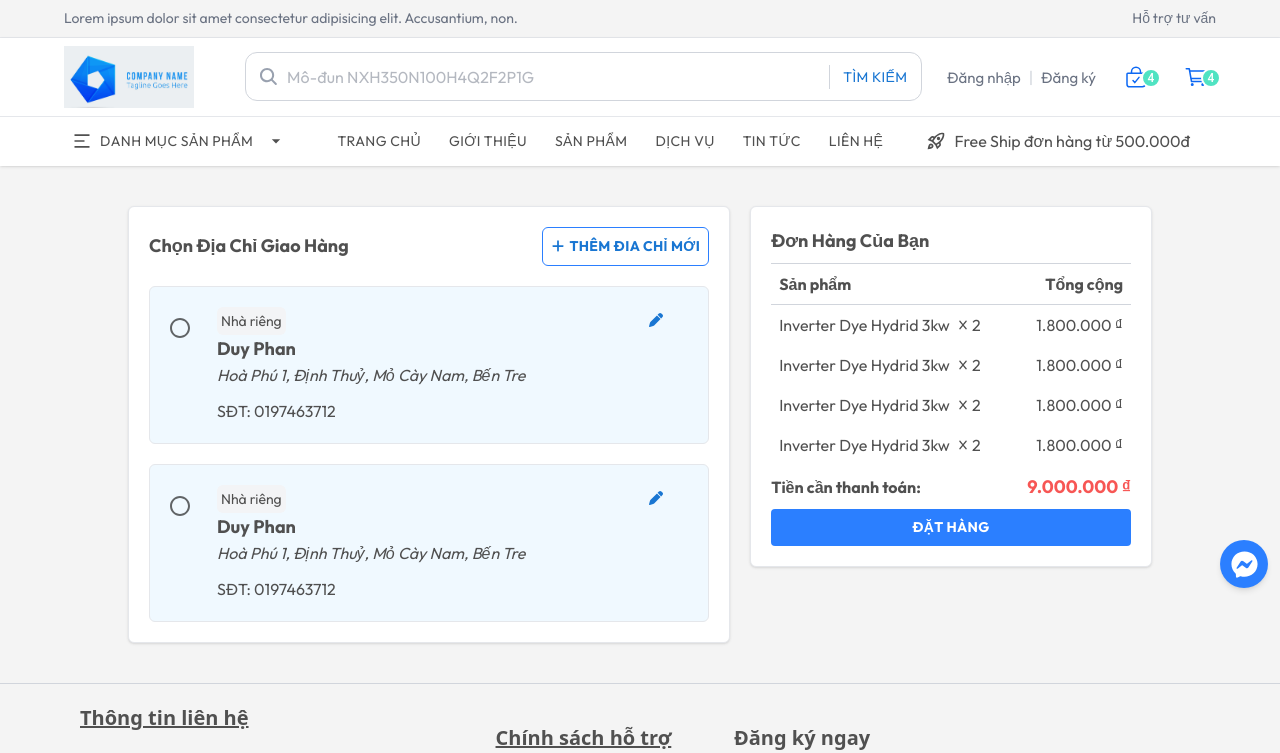
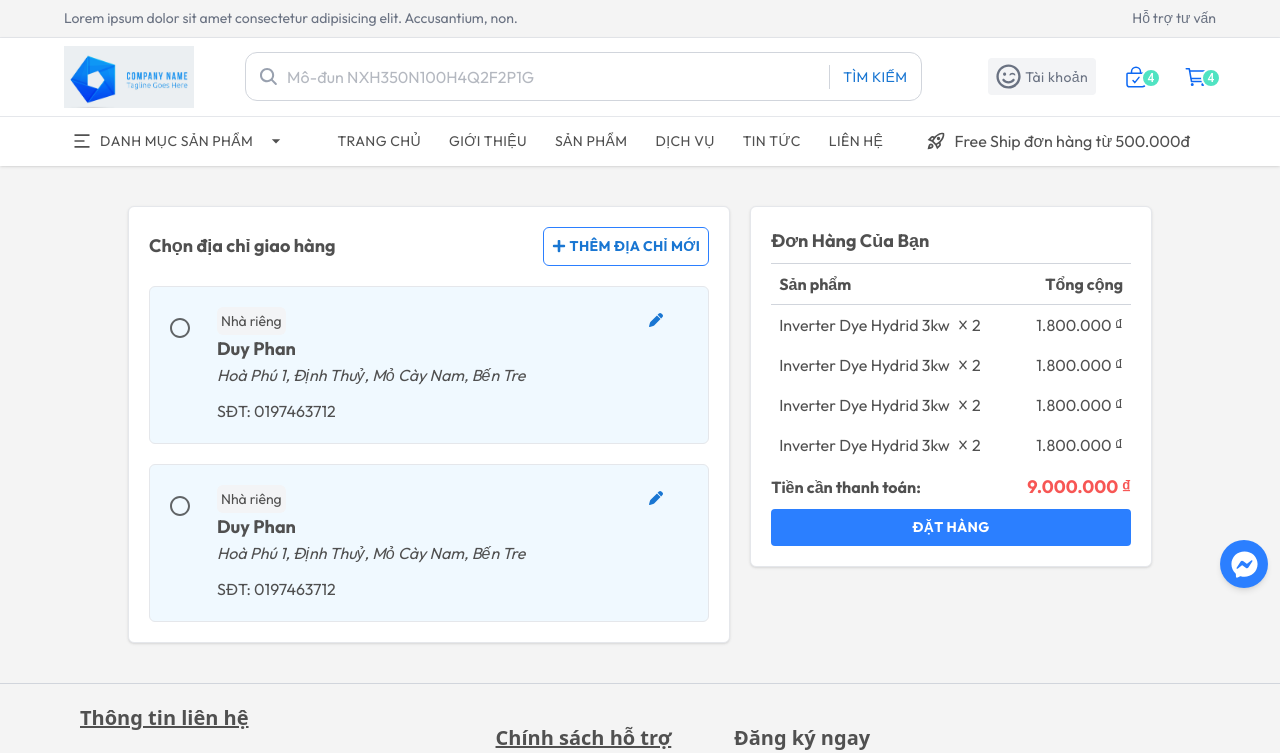
Before and after one commit to duyphan2501/mern-ecommerce-electronic-devices, a React (Vite) app: page /checkout in a window 1280 px wide. Shown: the top 753 px of the page. Built offline with nearby package versions, Linux system fonts and the light colour scheme.

Commit message:
Address tab

```diff
--- /dev/null
+++ b/src/components/AddressList.jsx
@@ -0,0 +1,43 @@
+import AddressForm from "./AddressForm";
+import AddressCard from "./AddressCard";
+import { Button } from "@mui/material";
+import { FaPlus } from "react-icons/fa";
+import { useContext, useState } from "react";
+import MyContext from "../Context/MyContext";
+
+const AddressList = ({ title, address }) => {
+  const { isOpenAddrFrm, openAddrFrm } = useContext(MyContext);
+  const [selectedId, setSelectedId] = useState(null);
+
+  const handleSelect = (id) => {
+    setSelectedId(id);
+  };
+
+  return (
+    <div>
+      <div className="flex items-center justify-between">
+        <h4 className="text-lg font-bold">{title}</h4>
+        <Button
+          className="!gap-1 !bg-white !border-1 !font-semibold  !border-blue-500 !rounded-md"
+          onClick={openAddrFrm}
+        >
+          <FaPlus />
+          Thêm địa chỉ mới
+        </Button>
+      </div>
+      <div className="mt-5 space-y-5">
+        {address.map((addr) => (
+          <AddressCard
+            key={addr.id}
+            address={addr}
+            selected={selectedId === addr.id}
+            onSelect={() => handleSelect(addr.id)}
+          />
+        ))}
+        {isOpenAddrFrm && <AddressForm />}
+      </div>
+    </div>
+  );
+};
+
+export default AddressList;
--- a/src/components/CartDrawer.jsx
+++ b/src/components/CartDrawer.jsx
@@ -107,7 +107,7 @@ const CartDrawer = () => {
               <Button
                 component={Link}
                 to={"/cart"}
-                className="!w-full !py-3 !bg-blue-500 !text-white !font-sans !font-bold hover:!bg-black"
+                className="!w-full !py-3 !bg-blue-500 !text-white !font-bold hover:!bg-black"
                 onClick={closeCart}
               >
                 Xem Giỏ Hàng
@@ -115,7 +115,7 @@ const CartDrawer = () => {
               <Button
                 component={Link}
                 to={"/checkout"}
-                className="!w-full !py-3 !bg-white !text-blue-500 !border-2 !border-blue-500 !font-sans !font-bold hover:!bg-black hover:!text-white hover:!border-black"
+                className="!w-full !py-3 !bg-white !text-blue-500 !border-2 !border-blue-500 !font-bold hover:!bg-black hover:!text-white hover:!border-black"
                 onClick={closeCart}
               >
                 CheckOut
--- a/src/components/Header.jsx
+++ b/src/components/Header.jsx
@@ -23,7 +23,8 @@ const StyledBadge = styled(Badge)(({ theme }) => ({
 }));
 
 const Header = () => {
-  const { isLogin } = useContext(MyContext);
+  const  isLogin  = true;
+
   const [anchorEl, setAnchorEl] = useState(null);
   const openProfile = Boolean(anchorEl);
   const handleClick = (event) => {
--- a/src/components/MyAccount/Address.jsx
+++ b/src/components/MyAccount/Address.jsx
@@ -1,8 +1,33 @@
+import AddressList from "../AddressList";
 
+const addresses = [
+  {
+    id: 0,
+    type: "Nhà riêng",
+    name: "Duy Phan",
+    address: "Hoà Phú 1",
+    village: "Định Thuỷ",
+    district: "Mỏ Cày Nam",
+    province: "Bến Tre",
+    phone: "0197463712",
+  },
+  {
+    id: 1,
+    type: "Nhà riêng",
+    name: "Duy Phan",
+    address: "Hoà Phú 1",
+    village: "Định Thuỷ",
+    district: "Mỏ Cày Nam",
+    province: "Bến Tre",
+    phone: "0197463712",
+  },
+];
 const Address = () => {
   return (
-    <div className="bg-white rounded-md border border-gray-200 shadow p-5">Address</div>
-  )
-}
+    <div className="bg-white rounded-md border border-gray-200 shadow p-5">
+      <AddressList title={"Sổ địa chỉ"} address={addresses}/>
+    </div>
+  );
+};
 
-export default Address
+export default Address;
--- a/src/components/MyAccount/Order.jsx
+++ b/src/components/MyAccount/Order.jsx
@@ -1,4 +1,3 @@
-import React from "react";
 
 const Order = () => {
   return (
--- a/src/pages/ChangePassword.jsx
+++ b/src/pages/ChangePassword.jsx
@@ -126,7 +126,7 @@ const ChangePassword = () => {
             <div className="mt-4">
               <PasswordStrength password={password}/>
               <Button
-                className="!py-2 !bg-blue-500 !text-white !font-bold !font-sans !w-full !mt-4"
+                className="!py-2 !bg-blue-500 !text-white !font-bold !w-full !mt-4"
                 type="submit"
               >
                 Đổi mật khẩu
--- a/src/pages/Checkout.jsx
+++ b/src/pages/Checkout.jsx
@@ -1,11 +1,12 @@
 import { Button } from "@mui/material";
-import { FaPlus } from "react-icons/fa6";
+import { FaPlus } from "react-icons/fa";
 import AddressCard from "../components/AddressCard";
 import CheckoutItem from "../components/CheckoutItem";
 import formatMoney from "../utils/MoneyFormat";
 import { useContext, useState } from "react";
 import MyContext from "../Context/MyContext";
 import AddressForm from "../components/AddressForm";
+import AddressList from "../components/AddressList";
 
 const addresses = [
   {
@@ -92,27 +93,7 @@ const Checkout = () => {
       <div className="2xl:w-7/10 xl:w-8/10 lg:w-9/10 sm:w-9/10">
         <div className="lg:flex gap-5">
           <div className="lg:w-3/5 bg-white rounded-md border-[1px] border-gray-200 shadow p-5 h-fit">
-            <div className="flex justify-between items-center">
-              <h4 className="capitalize font-semibold text-lg">
-                Chọn địa chỉ giao hàng
-              </h4>
-              <div className="">
-                <Button className="!gap-1 !bg-white !border-1 !font-semibold  !border-blue-500 !rounded-md" onClick={openAddrFrm}>
-                  <FaPlus />
-                  Thêm đia chỉ mới
-                </Button>
-              </div>
-            </div>
-            <div className="mt-5 space-y-5">
-              {addresses.map((addr) => (
-                <AddressCard
-                  key={addr.id}
-                  address={addr}
-                  selected={selectedId === addr.id}
-                  onSelect={() => handleSelect(addr.id)}
-                />
-              ))}
-            </div>
+            <AddressList title={"Chọn địa chỉ giao hàng"} address={addresses}/>
           </div>
           <div className="bg-white rounded-md border-[1px] border-gray-200 shadow p-5 lg:w-2/5 h-fit mt-5 lg:mt-0">
             <h4 className="capitalize text-lg font-bold border-b border-gray-300 pb-2">
```
